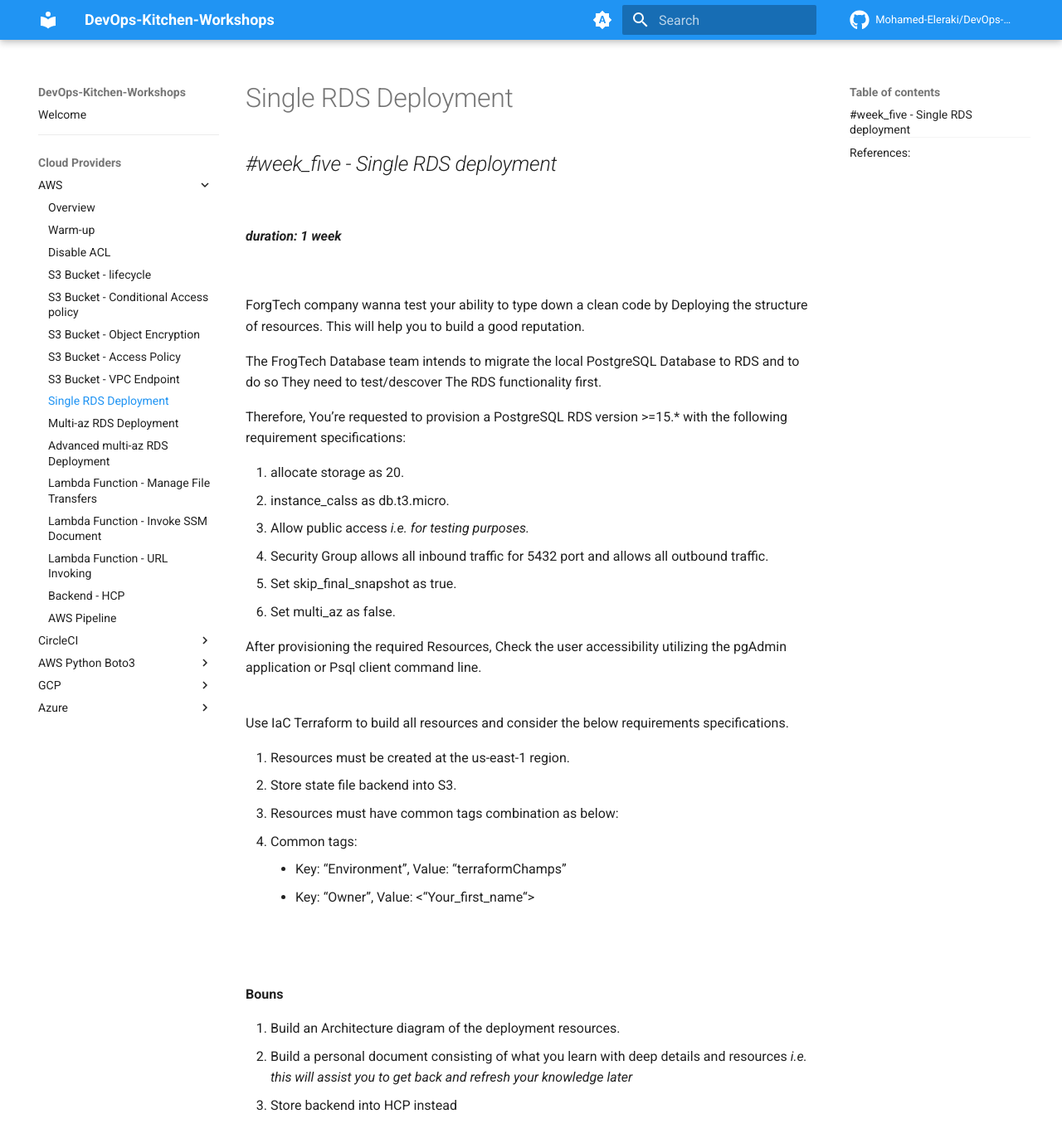
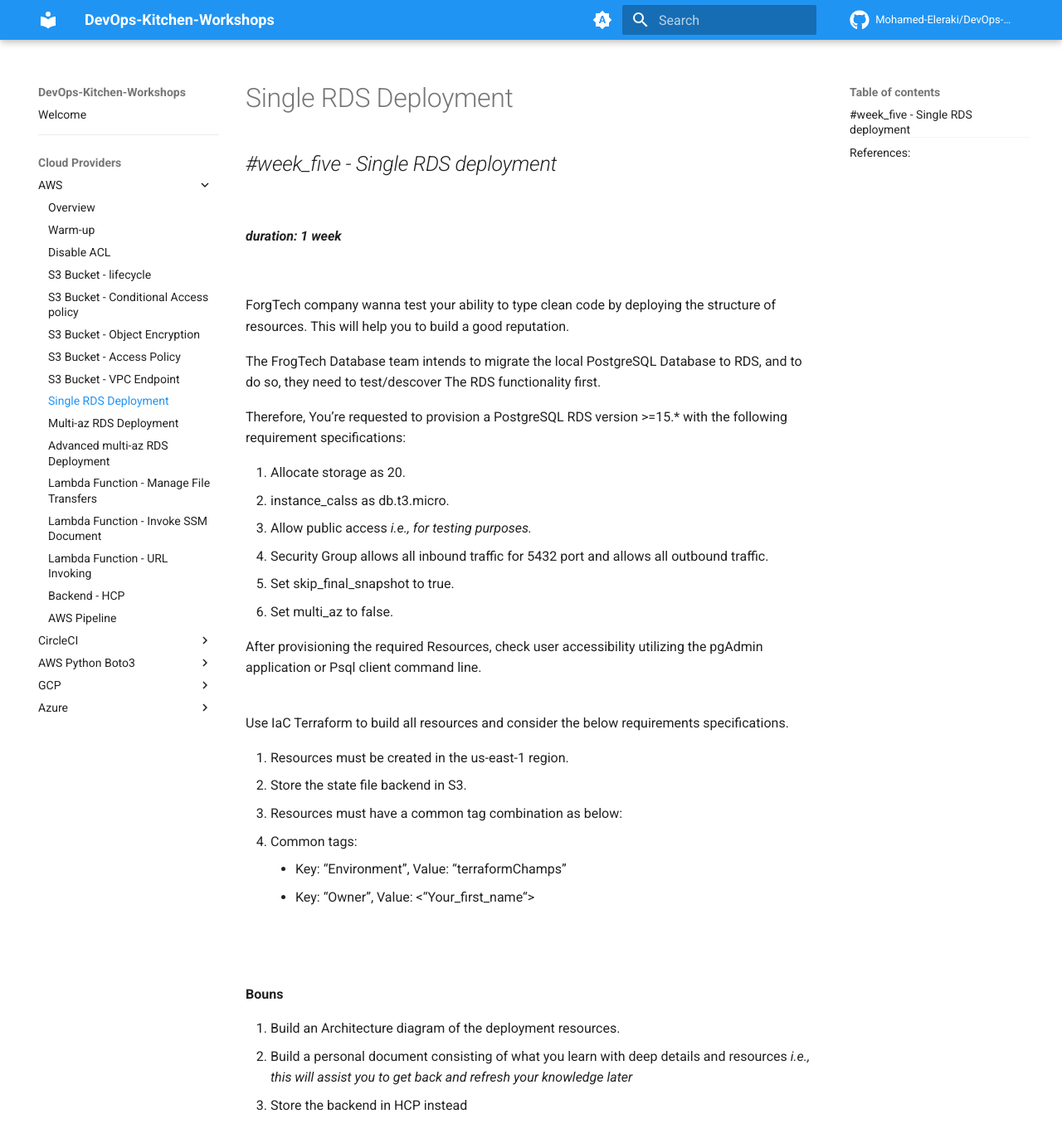
Before and after one commit to Mohamed-Eleraki/DevOps-Kitchen-Workshop, an MkDocs documentation site: the page built from docs/aws/single-rds-deployment.md, in a window 1280 px wide and 1400 px high. Shown: the top 1378 px of the window at 83% size. Built offline with MkDocs 1.6.1 and Material for MkDocs 9.7.7, drawn with Linux system fonts in a browser that asks for light colours; comment, search, counter and statistics services are not loaded; the version menu is left out.

Commit message:
Update single-rds-deployment.md

```diff
--- a/docs/aws/single-rds-deployment.md
+++ b/docs/aws/single-rds-deployment.md
@@ -7,29 +7,29 @@
 
 <br>
 
-ForgTech company wanna test your ability to type down a clean code by Deploying the structure of resources. This will help you to build a
+ForgTech company wanna test your ability to type clean code by deploying the structure of resources. This will help you to build a
 good reputation.
 
-The FrogTech Database team intends to migrate the local PostgreSQL Database to RDS and to do so They need to test/descover The RDS
+The FrogTech Database team intends to migrate the local PostgreSQL Database to RDS, and to do so, they need to test/descover The RDS
 functionality first.
 
 Therefore, You’re requested to provision a PostgreSQL RDS version >=15.* with the following requirement specifications:
 
-1. allocate storage as 20.
+1. Allocate storage as 20.
 2. instance_calss as db.t3.micro.
-3. Allow public access _i.e. for testing purposes._
+3. Allow public access _i.e., for testing purposes._
 4. Security Group allows all inbound traffic for 5432 port and allows all outbound traffic.
-5. Set skip_final_snapshot as true.
-6. Set multi_az as false.
+5. Set skip_final_snapshot to true.
+6. Set multi_az to false.
 
-After provisioning the required Resources, Check the user accessibility utilizing the pgAdmin application or Psql client command line.
+After provisioning the required Resources, check user accessibility utilizing the pgAdmin application or Psql client command line.
 
 <br>
 Use IaC Terraform to build all resources and consider the below requirements specifications.
 
-1. Resources must be created at the us-east-1 region.
-2. Store state file backend into S3.
-3. Resources must have common tags combination as below:
+1. Resources must be created in the us-east-1 region.
+2. Store the state file backend in S3.
+3. Resources must have a common tag combination as below:
 4. Common tags:
     - Key: “Environment”, Value: “terraformChamps”
     - Key: “Owner”, Value: <“Your_first_name“>
@@ -40,9 +40,9 @@
 **Bouns**
 
 1. Build an Architecture diagram of the deployment resources.
-2. Build a personal document consisting of what you learn with deep details and resources _i.e. this will assist you to get back and refresh_
+2. Build a personal document consisting of what you learn with deep details and resources _i.e., this will assist you to get back and refresh_
     _your knowledge later_
-3. Store backend into HCP instead
+3. Store the backend in HCP instead
 
 <br><br>
 
```
Also changed, not shown: other parts of docs/aws/single-rds-deployment.md (+1 -1 lines).
